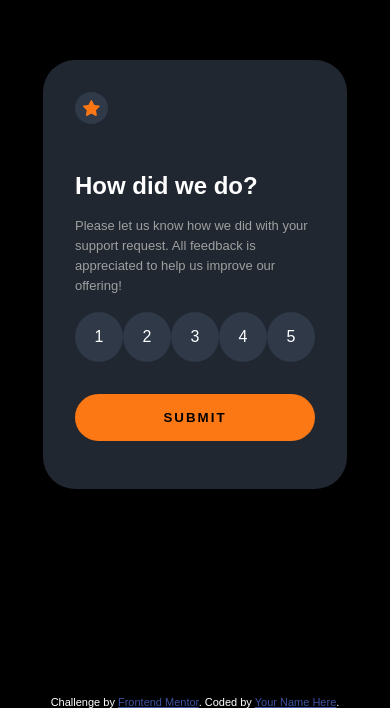
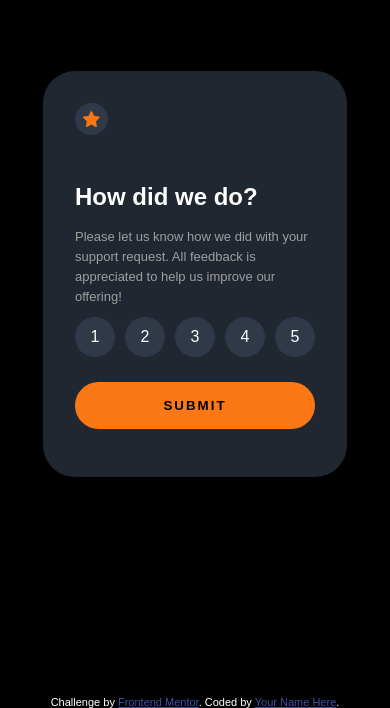
Before and after one commit to ayushcodes1729/rating-component, a plain HTML site: page index.html in a window 390 px wide. Shown: the part 148-856 px from the top of the page. Drawn offline with Linux system fonts and the light colour scheme.

Commit message:
Responsiveness of rating no.s fixed

```diff
--- a/index.html
+++ b/index.html
@@ -125,7 +125,7 @@
         background: rgba(57, 70, 88, 0.596);
         padding: 0.5rem 1rem;
       }
-      #container .card .rate-no #rating-no{
+      #container .card .rate-no #rating-no {
         color: #fc7814;
         /* background: rgba(57, 70, 88, 0.596); */
         padding: 0.5rem 1rem;
@@ -143,15 +143,25 @@
         color: rgb(159, 159, 159);
       }
 
-      @media (max-width: 1024px){
+      @media (max-width: 1024px) {
         #container .card {
           width: 30vw;
         }
       }
 
-      @media (max-width: 425px){
+      @media (max-width: 425px) {
         #container .card {
           width: 15rem;
+          /* padding: 2.5rem; */
+        }
+
+        #container .card .rates {
+          padding: 0.6rem 0;
+          gap: 0.5rem;
+        }
+        #container .card .ratings {
+          height: 40px;
+          width: 40px;
         }
       }
 
```
